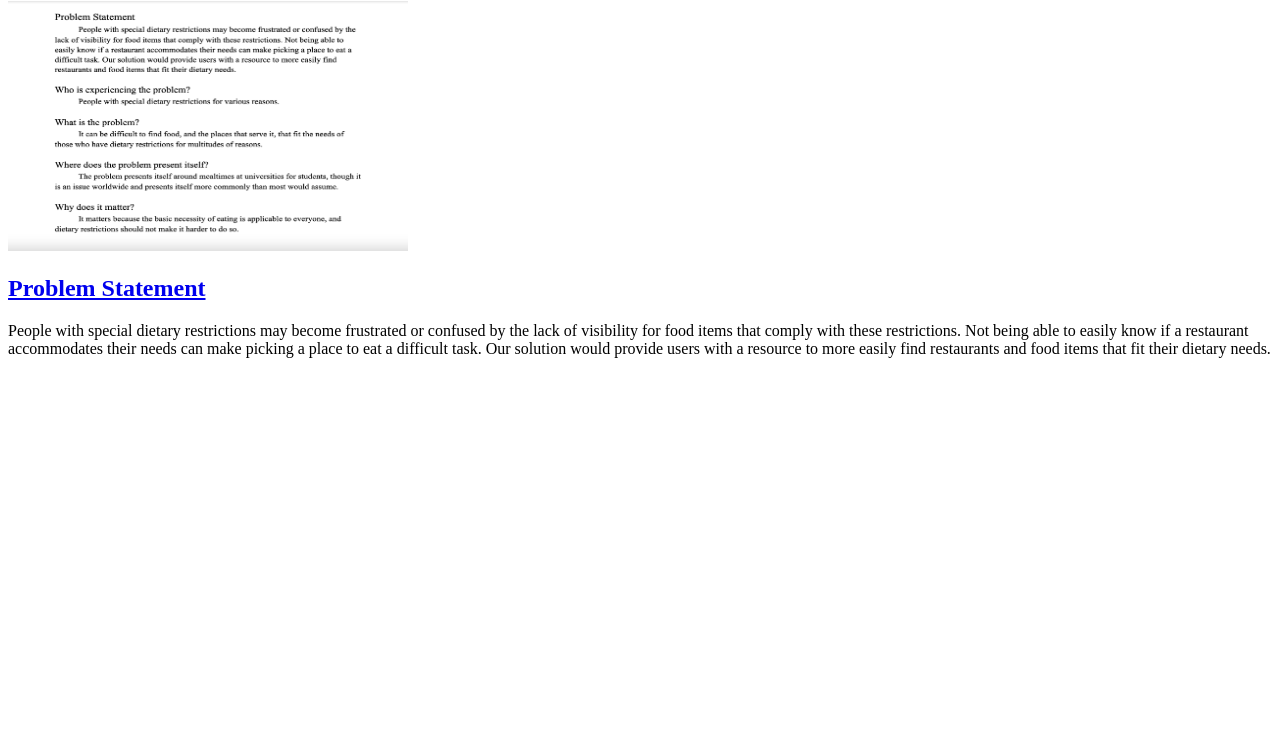
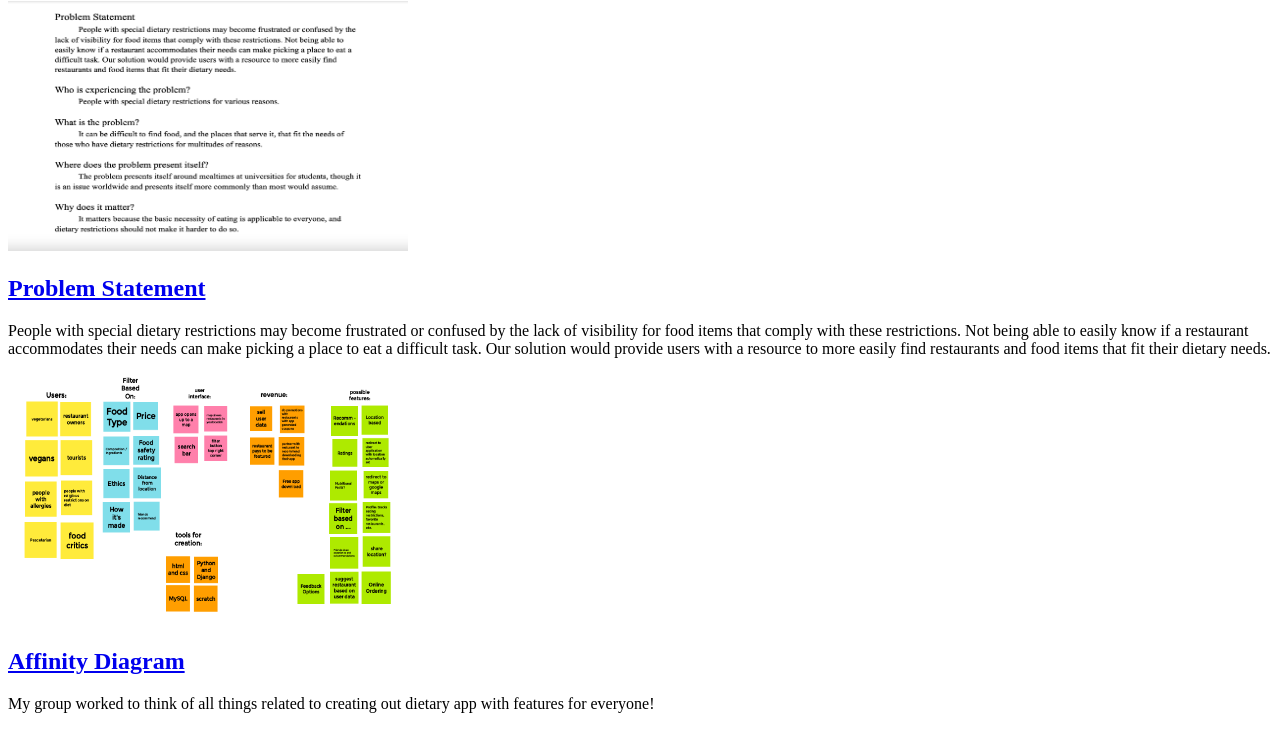
Before and after one commit to djravenell/djravenell.github.io, a plain HTML site: page index.html in a window 1280 px wide. Shown: the part 79-808 px from the top of the page. Drawn offline with Linux system fonts and the light colour scheme.

Commit message:
Add files via upload

```diff
--- a/index.html
+++ b/index.html
@@ -6,6 +6,7 @@
     <body>
         <h1>DJ Ravenell's CSCE 190 Site</h1>
 
+        <!-- Problem Statement Assignment -->
         <section class="assignment">
             <a href="files/problem statement.pdf"><img src="images/problem statement.png" width="400" height="250"></a>
             <section class="ass-details">
@@ -15,5 +16,16 @@
                 </p>
             </section>
         </section>
+
+        <!-- Affinity Diagram Assignment -->
+        <section class="assignment">
+            <a href="files/affinity diagram.pdf"><img src="images/affinity diagram.png" width="400" height="250"></a>
+            <section class="ass-details">
+                <a href="files/affinity diagram.pdf"><h2>Affinity Diagram</h2></a>
+                <p>
+                    My group worked to think of all things related to creating out dietary app with features for everyone!
+                </p>
+            </section>
+        </section>
     </body>
 </html>
```
Also changed, not shown: images/affinity diagram.png (added), 1 other file.
